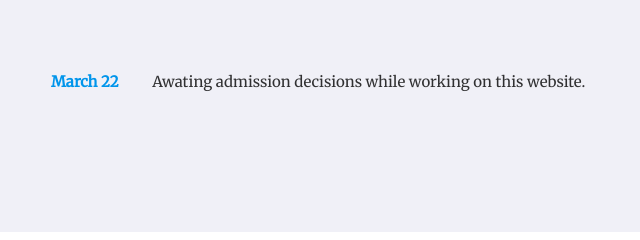
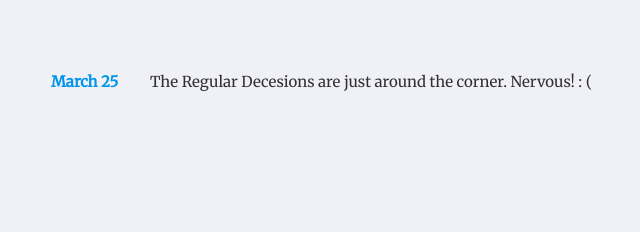
Before and after one commit to May11HBD/aman23apr.github.io, a plain HTML site: page index.html in a window 1280 px wide. Shown: the part 2821-3061 px from the top of the page, 409-1049 px from the left. Drawn offline with nearby package versions, Linux system fonts and the light colour scheme; some icons are missing.

Commit message:
Update index.html

```diff
--- a/index.html
+++ b/index.html
@@ -358,9 +358,9 @@ table.markup caption { text-align:left; }
 	      <table width='100%'>
                         <tr>
                             <td class=col1 align='left'>
-                                <span class='logdate'>March 22</span>
+                                <span class='logdate'>March 25</span>
                             </td>
-                            <td class=col2 align='left'>Awating admission decisions while working on this website.</td>
+                            <td class=col2 align='left'>The Regular Decesions are just around the corner. Nervous! : (</td>
                         </tr>
     </table>
   </div>
```
